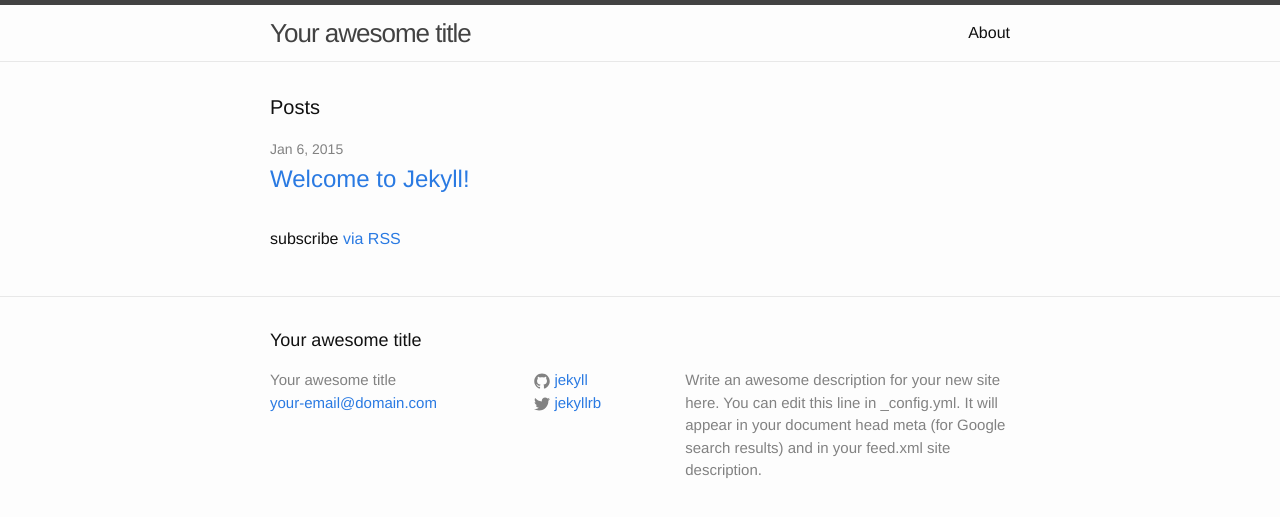
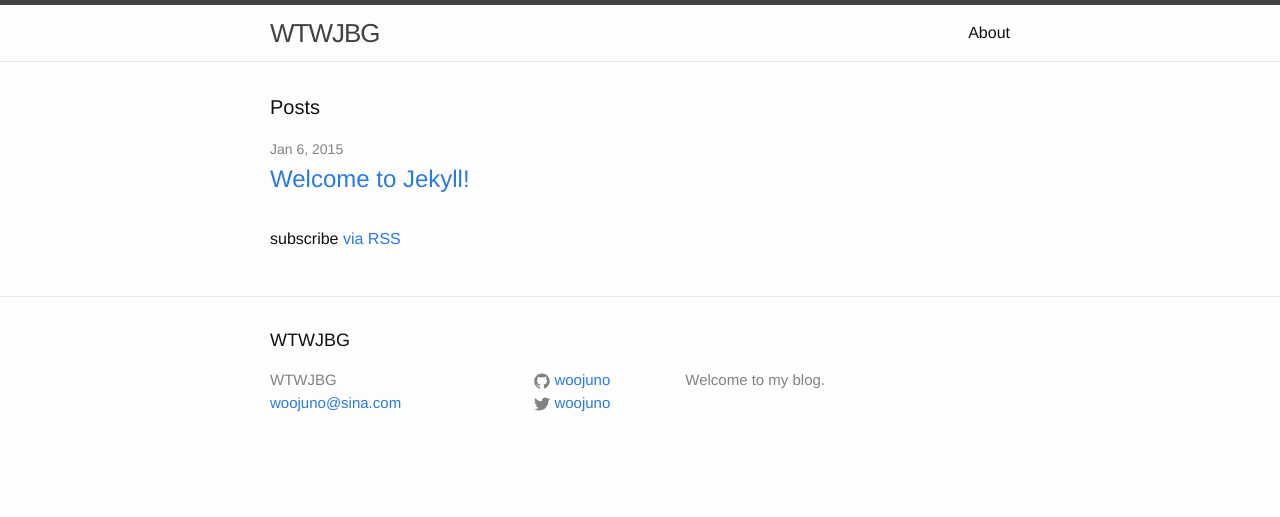
Before and after one commit to woojuno/woojuno.github.com, a Jekyll site: the page built from index.html, in a window 1280 px wide. Shown: the top 517 px of the page. Built offline with Jekyll 4.4.1, drawn with Linux system fonts in a browser that asks for light colours.

Commit message:
update my site

```diff
--- a/_config.yml
+++ b/_config.yml
@@ -1,14 +1,12 @@
 # Site settings
-title: Your awesome title
-email: your-email@domain.com
+title: WTWJBG
+email: woojuno@sina.com
 description: > # this means to ignore newlines until "baseurl:"
-  Write an awesome description for your new site here. You can edit this
-  line in _config.yml. It will appear in your document head meta (for
-  Google search results) and in your feed.xml site description.
+  Welcome to my blog.
 baseurl: "" # the subpath of your site, e.g. /blog/
-url: "http://yourdomain.com" # the base hostname & protocol for your site
-twitter_username: jekyllrb
-github_username:  jekyll
+url: "http://woojuno.github.io" # the base hostname & protocol for your site
+twitter_username: woojuno
+github_username:  woojuno
 
 # Build settings
 markdown: kramdown
--- a/_includes/head.html
+++ b/_includes/head.html
@@ -9,4 +9,6 @@
   <link rel="stylesheet" href="{{ "/css/main.css" | prepend: site.baseurl }}">
   <link rel="canonical" href="{{ page.url | replace:'index.html','' | prepend: site.baseurl | prepend: site.url }}">
   <link rel="alternate" type="application/rss+xml" title="{{ site.title }}" href="{{ "/feed.xml" | prepend: site.baseurl | prepend: site.url }}" />
+
+  <link rel="stylesheet" href="{{ "/css/wjno.css" | prepend: site.baseurl }}">
 </head>
```
Also changed, not shown: css/wjno.css (added).
